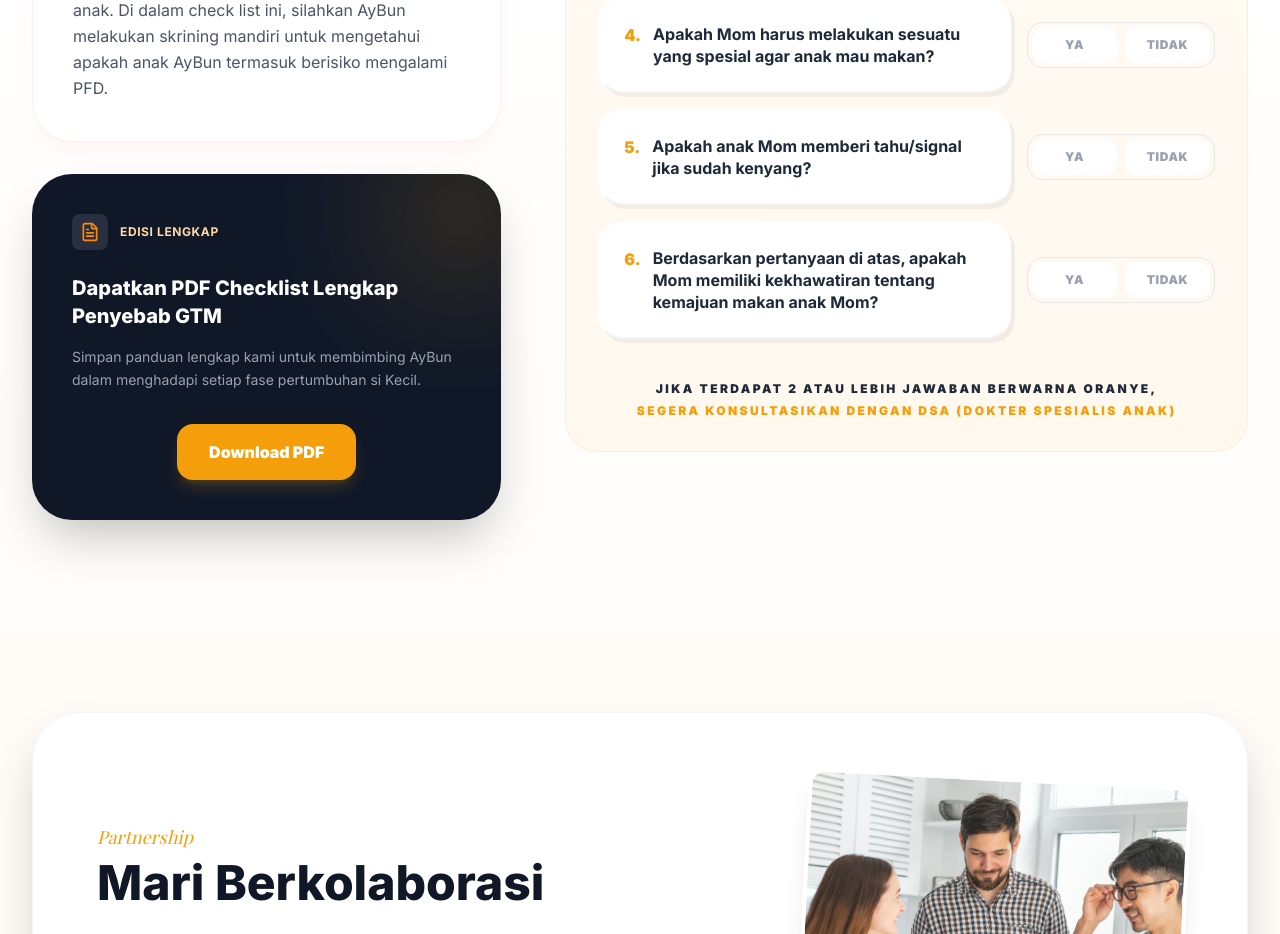
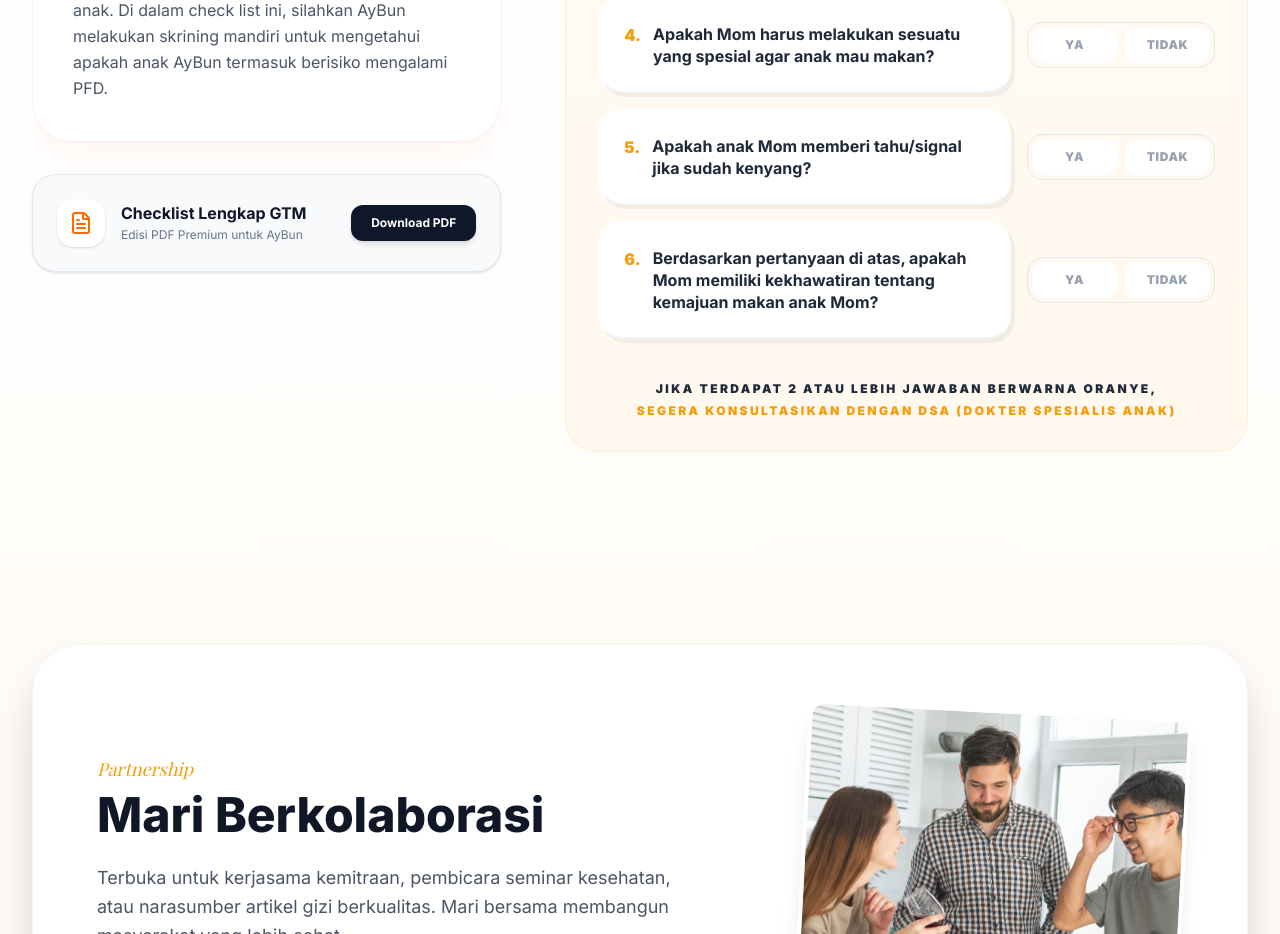
Before and after one commit to dhianharyono/zahrakrisnadi, a Next.js app: page / in a window 1280 px wide. Shown: the part 4960-5894 px from the top of the page. Built offline with nearby package versions, Linux system fonts and the light colour scheme; no server answers; the database is empty; a web font is replaced by a local one.

Commit message:
feat(gtm): adjustment download pdf

```diff
--- a/src/components/GTMChecklist.tsx
+++ b/src/components/GTMChecklist.tsx
@@ -180,32 +180,28 @@ const GTMChecklist: React.FC = () => {
               </p>
             </motion.div>
 
-            {/* Download Button Component */}
+            {/* Download Button Component - Minimalist Version */}
             <motion.div
               variants={itemVariants}
-              className='p-10 rounded-[2.5rem] bg-gray-900 text-white shadow-2xl relative overflow-hidden group'
+              className='p-6 rounded-3xl bg-slate-50 border border-slate-200 shadow-sm relative overflow-hidden group'
             >
-              <div className='absolute -right-10 -top-10 w-40 h-40 bg-primary/20 rounded-full blur-3xl group-hover:bg-primary/30 transition-all'></div>
-              <div className='relative z-10'>
-                <div className='flex items-center gap-3 mb-6'>
-                  <div className='p-2 bg-white/10 rounded-lg'>
-                    <FileText className='text-orange-400 w-5 h-5' />
+              <div className='relative z-10 flex flex-col md:flex-row md:items-center justify-between gap-4'>
+                <div className='flex gap-4 items-center'>
+                  <div className='p-3 bg-white rounded-2xl shadow-sm text-orange-500'>
+                    <FileText className='w-6 h-6' />
                   </div>
-                  <span className='text-xs font-bold uppercase tracking-wider text-orange-200'>Edisi Lengkap</span>
+                  <div>
+                    <h4 className='text-base font-bold text-slate-900 leading-tight'>Checklist Lengkap GTM</h4>
+                    <p className='text-slate-500 text-xs mt-1'>Edisi PDF Premium untuk AyBun</p>
                   </div>
-                <h4 className='text-xl font-extrabold mb-4'>Dapatkan PDF Checklist Lengkap Penyebab GTM</h4>
-                <p className='text-gray-400 text-sm mb-8 leading-relaxed'>
-                  Simpan panduan lengkap kami untuk membimbing AyBun dalam menghadapi setiap fase pertumbuhan si Kecil.
-                </p>
-                <div className='flex items-center justify-center'>
+                </div>
                 <a
                   href='/file/Checklist Penyebab GTM.pdf'
                   download
-                    className='inline-flex text-center gap-3 bg-primary hover:bg-orange-600 text-white px-8 py-4 rounded-2xl font-black transition-all duration-300 hover:scale-105 active:scale-95 shadow-lg shadow-primary/20 cursor-pointer'
+                  className='inline-flex items-center justify-center gap-2 bg-slate-900 hover:bg-slate-800 text-white px-5 py-2.5 rounded-xl font-bold text-xs transition-all duration-300 cursor-pointer shadow-md'
                 >
                   Download PDF
                 </a>
-                </div>
               </div>
             </motion.div>
           </motion.div>
```
Lines whose indentation alone changed are shown as unchanged.
